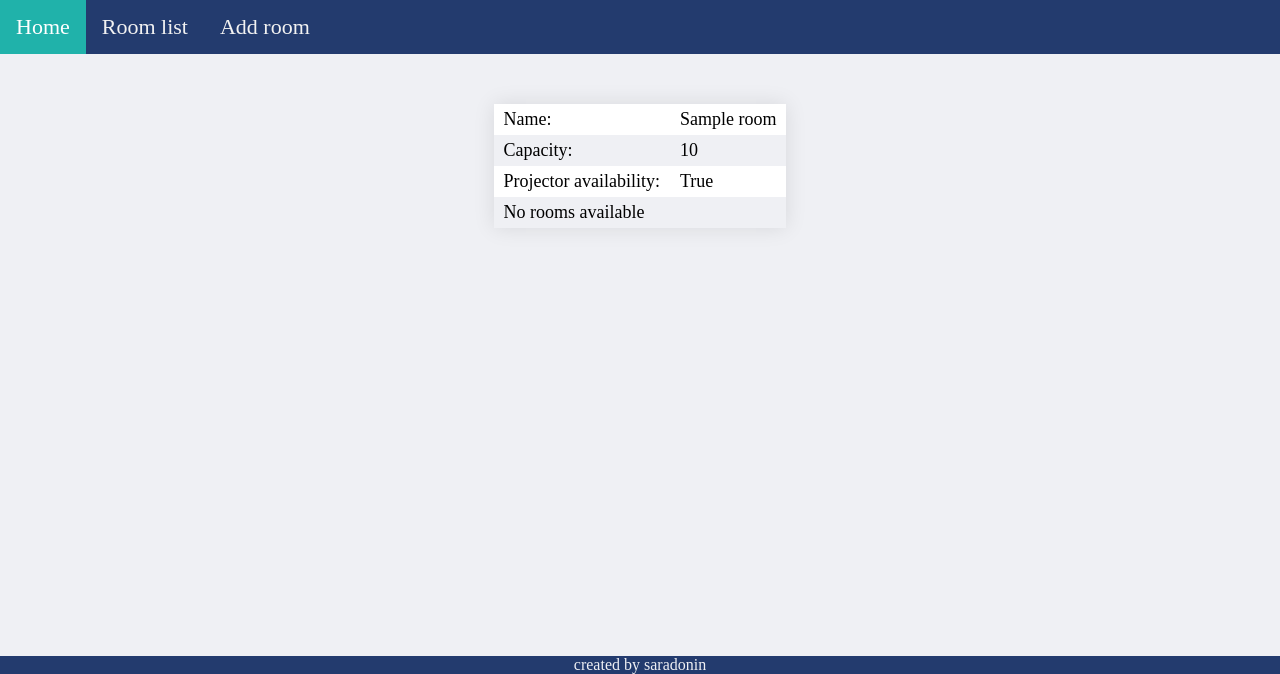
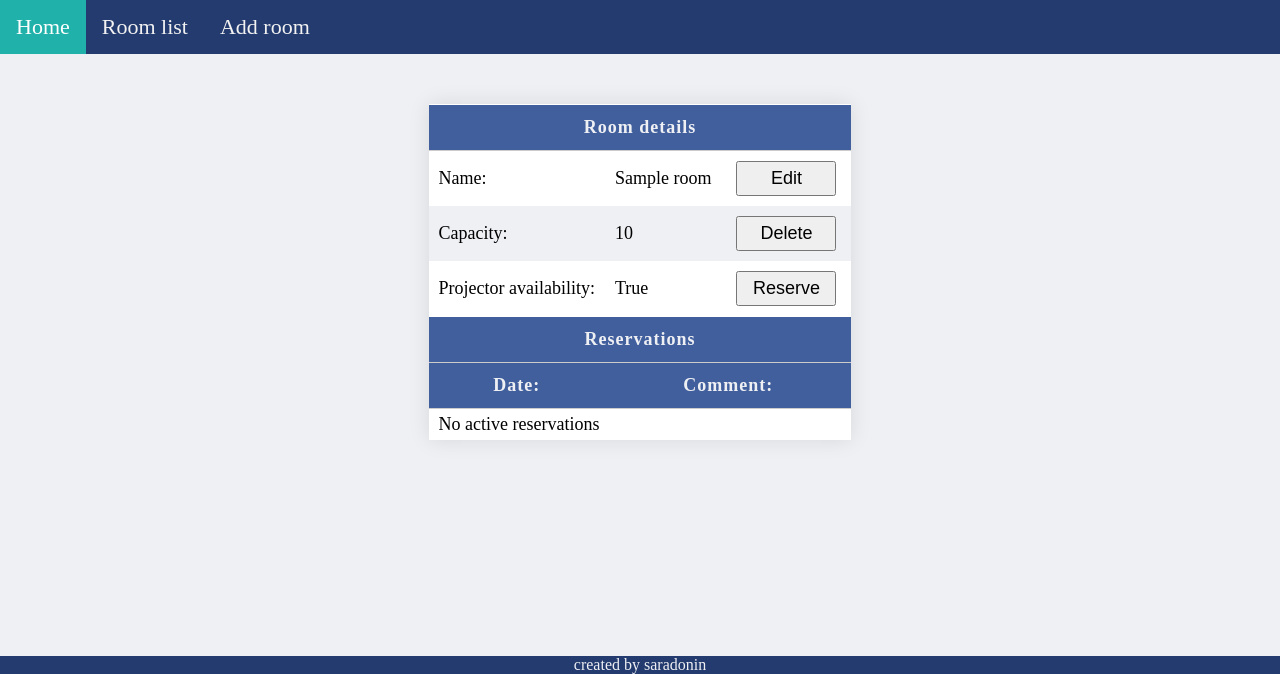
Before and after one commit to saradonin/conference_room_rental, a Django app: page /room/details/1/ in a window 1280 px wide. Shown: the part 126-800 px from the top of the page. Run offline with Django 4.2, Linux system fonts and the light colour scheme; tables that the repository leaves empty hold one stand-in row (values such as "Sample post").

Commit message:
room details html reworked

```diff
--- a/reservations/templates/room_details.html
+++ b/reservations/templates/room_details.html
@@ -22,36 +22,63 @@
 <!-- Nav -->
 
 <table class="table">
+    <thead>
+    <tr>
+        <th colspan="3">Room details</th>
+    </tr>
+    </thead>
     <tbody>
 
     <tr>
         <td>Name:</td>
         <td>{{ room.name }}</td>
+        <td><a href="/room/modify/{{ room.id }}/">
+            <button class="btn">Edit</button>
+        </a></td>
     </tr>
     <tr>
         <td>Capacity:</td>
         <td>{{ room.capacity }}</td>
+        <td><a href="/room/delete/{{ room.id }}/">
+            <button class="btn">Delete</button>
+        </a></td>
     </tr>
     <tr>
         <td>Projector availability:</td>
         <td>{{ room.projector_availability }}</td>
+        <td><a href="/room/reserve/{{ room.id }}/">
+            <button class="btn">Reserve</button>
+        </a></td>
+    </tbody>
+
+        <thead>
+    <tr>
+        <th colspan="3">Reservations </th>
     </tr>
-    {% for room in rooms %}
     <tr>
-        <td>{{ room.name }}</td>
-        <td>{{ room.capacity }}</td>
-        <td>Availability</td>
-        <td>{{ room.projector_availability }}</td>
-        <td><a href="/room/modify/{{ room.id }}/"><button class="btn">Edit</button></a></td>
-        <td><a href="/room/delete/{{ room.id }}/"><button class="btn">Delete</button></a></td>
-        <td><a href="/room/reserve/{{ room.id }}/"><button class="btn">Reserve</button></a></td>
+        <th>Date:</th>
+        <th colspan="2">Comment:</th>
+    </tr>
+    </thead>
+    <tbody>
+    {% for reservation in reservations %}
+    <tr>
+        <td>{{ reservation.date }}</td>
+        <td colspan="2">{{ reservation.comment }}</td>
     </tr>
     {% empty %}
-      <tr><td colspan="6">No rooms available</td></tr>
+    <tr>
+        <td colspan="3">No active reservations</td>
+    </tr>
     {% endfor %}
+
 
     </tbody>
 </table>
+
+
+
+
 <!-- Footer -->
 <footer class="footer">
     <span class="text-muted">created by saradonin</span>
```
Lines whose indentation alone changed are shown as unchanged.
